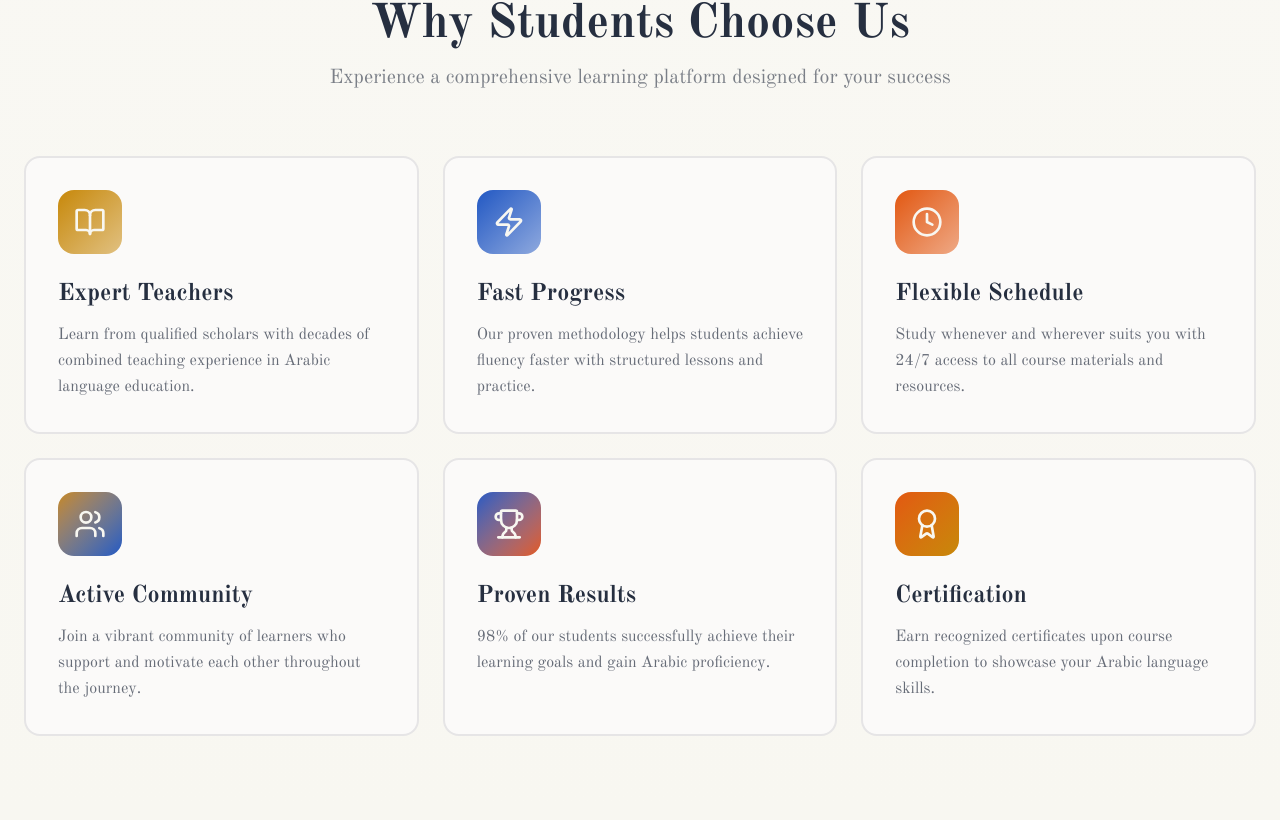
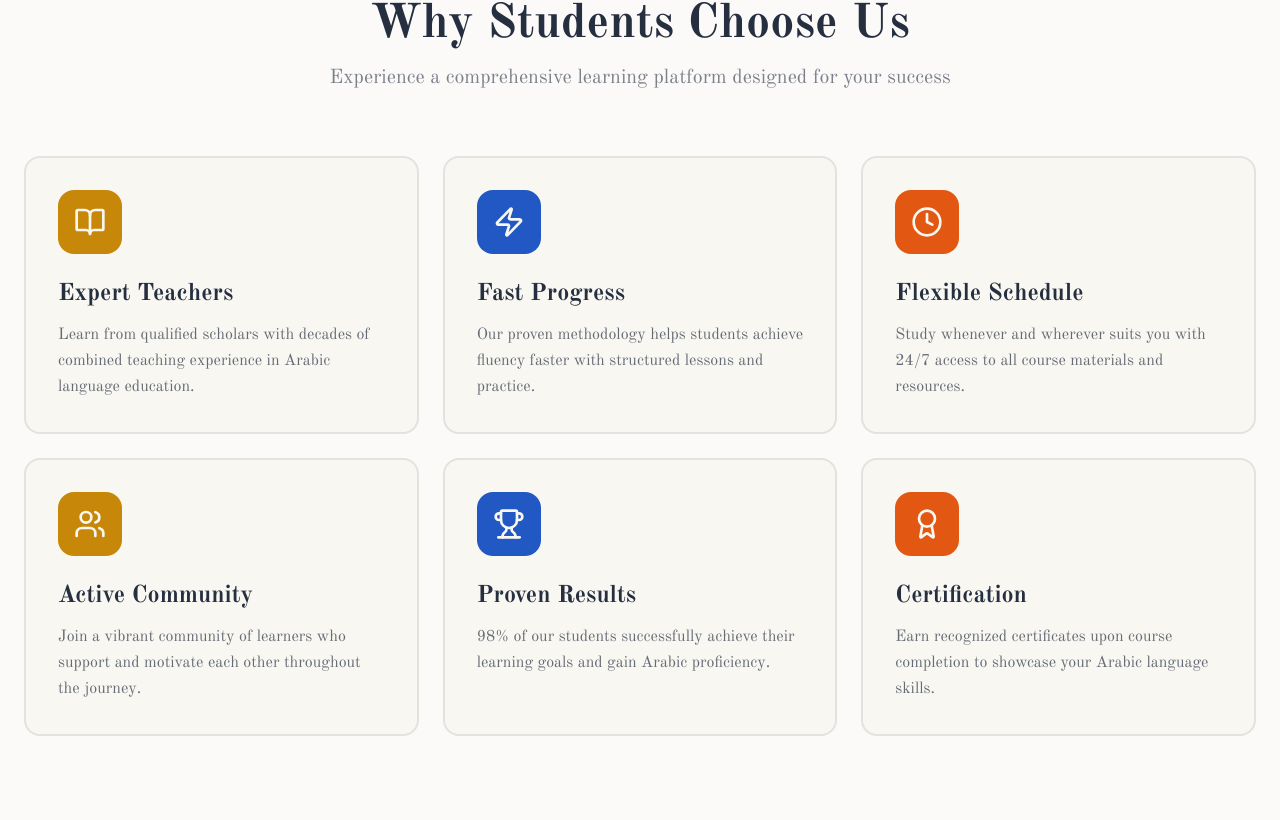
Before and after one commit to AymenS02/markaz-umaza, a Next.js app: page / in a window 1280 px wide. Shown: the part 1480-2300 px from the top of the page. Built offline with nearby package versions, Linux system fonts and the light colour scheme; no server answers; the database is empty.

Commit message:
updated stylinfg

```diff
--- a/app/globals.css
+++ b/app/globals.css
@@ -27,9 +27,9 @@
   --color-accent: hsl(20, 90%, 62%);            /* Vivid orange-red accent */
 
   /* Backgrounds & Surfaces - Dark theme */
-  --color-background: hsl(220, 22%, 10%);       /* Deep blue-black (complementary tint) */
+  --color-background: hsl(220, 22%, 0%);       /* Deep blue-black (complementary tint) */
   --color-foreground: hsl(40, 20%, 92%);        /* Warm light text (primary tint) */
-  --color-card: hsl(220, 18%, 14%);             /* Slightly lighter blue-tinted card */
+  --color-card: hsl(220, 18%, 6%);             /* Slightly lighter blue-tinted card */
 
   /* Status Colors - Enhanced for dark mode */
   --color-success: hsl(140, 60%, 55%);          /* Bright forest green */
--- a/app/page.js
+++ b/app/page.js
@@ -90,7 +90,7 @@ export default function Home() {
                   transition: 'transform 10s ease-out'
                 }}
               />
-              {/* Dark Overlay with Gradient */}
+              {/* Dark Overlay with Gradient - Restored */}
               <div className="absolute inset-0 bg-gradient-to-r from-background via-background/95 to-background/30"></div>
               <div className="absolute inset-0 bg-gradient-to-t from-background/80 via-transparent to-transparent"></div>
             </div>
@@ -102,7 +102,7 @@ export default function Home() {
                 <div className={`inline-flex items-center gap-2 px-4 py-2 bg-primary/20 backdrop-blur-md border border-primary/30 rounded-full mb-8 transition-all duration-700 delay-300 ${
                   index === currentSlide ? 'opacity-100 translate-y-0' : 'opacity-0 translate-y-4'
                 }`}>
-                  <div className="w-2 h-2 bg-primary rounded-full animate-pulse"></div>
+                  <div className="w-2 h-2 bg-primary rounded-full"></div>
                   <span className="text-primary font-bold text-sm tracking-wider uppercase">Premium Education</span>
                 </div>
 
@@ -114,7 +114,7 @@ export default function Home() {
                 </h1>
 
                 {/* Accent Line */}
-                <div className={`w-32 h-2 bg-gradient-to-r from-primary via-secondary to-accent mb-6 transition-all duration-700 delay-700 ${
+                <div className={`w-32 h-2 bg-primary mb-6 transition-all duration-700 delay-700 ${
                   index === currentSlide ? 'opacity-100 w-32' : 'opacity-0 w-0'
                 }`}></div>
 
@@ -138,7 +138,7 @@ export default function Home() {
                 }`}>
                   <a
                     href={slide.ctaLink}
-                    className="group px-10 py-5 bg-primary text-background rounded-xl font-bold text-lg shadow-2xl shadow-primary/30 hover:shadow-primary/50 hover:scale-105 transition-all flex items-center gap-3"
+                    className="group px-10 py-5 bg-primary text-background rounded-xl font-bold text-lg shadow-xl hover:scale-105 transition-all flex items-center gap-3"
                   >
                     <Play size={22} className="group-hover:translate-x-1 transition-transform" />
                     {slide.cta}
@@ -223,7 +223,7 @@ export default function Home() {
         {/* Scroll Indicator */}
         <div className="absolute bottom-10 left-1/2 -translate-x-1/2 z-30 flex flex-col items-center gap-2 animate-bounce">
           <span className="text-xs text-foreground/60 font-semibold tracking-wider uppercase">Scroll</span>
-          <div className="w-0.5 h-8 bg-gradient-to-b from-primary to-transparent"></div>
+          <div className="w-0.5 h-8 bg-primary"></div>
         </div>
       </section>
 
@@ -254,22 +254,22 @@ export default function Home() {
                   <a
                     key={course._id}
                     href={`/courses/${course._id}/enroll`}
-                    className="group relative bg-card border-2 border-foreground/10 rounded-2xl overflow-hidden hover:border-primary/50 hover:shadow-2xl hover:shadow-primary/10 transition-all duration-500 hover:-translate-y-2"
+                    className="group relative bg-card border-2 border-foreground/10 rounded-2xl overflow-hidden hover:border-primary/50 hover:shadow-xl transition-all duration-500 hover:-translate-y-2"
                   >
                     {/* Course Image/Thumbnail */}
-                    <div className="relative aspect-[4/3] bg-gradient-to-br from-primary/30 via-secondary/20 to-accent/30 overflow-hidden">
+                    <div className="relative aspect-[4/3] bg-primary/20 overflow-hidden">
                       {/* Overlay */}
-                      <div className="absolute inset-0 bg-gradient-to-t from-background via-background/20 to-transparent"></div>
+                      <div className="absolute inset-0 bg-background/80"></div>
 
                       {/* Badge */}
-                      <div className="absolute top-4 left-4">
+                      <div className="absolute top-4 left-4 z-10">
                         <span className="px-3 py-1.5 bg-primary text-background text-xs font-black uppercase tracking-wide rounded-lg shadow-lg">
                           {course.difficultyLevel || 'Beginner'}
                         </span>
                       </div>
 
                       {/* Rating Badge */}
-                      <div className="absolute top-4 right-4 flex items-center gap-1 px-3 py-1.5 bg-background/90 backdrop-blur-sm rounded-lg">
+                      <div className="absolute top-4 right-4 z-10 flex items-center gap-1 px-3 py-1.5 bg-background/90 backdrop-blur-sm rounded-lg">
                         <Star size={14} fill="currentColor" className="text-accent" />
                         <span className="font-bold text-foreground text-sm">{course.rating || 5.0}</span>
                       </div>
@@ -310,7 +310,7 @@ export default function Home() {
               <div className="text-center mt-12 md:hidden">
                 <a
                   href="/courses"
-                  className="inline-flex items-center gap-2 px-8 py-4 bg-primary text-background rounded-xl font-bold hover:shadow-2xl transition-all"
+                  className="inline-flex items-center gap-2 px-8 py-4 bg-primary text-background rounded-xl font-bold hover:shadow-xl transition-all"
                 >
                   View All Courses
                   <ArrowRight size={20} />
@@ -322,7 +322,7 @@ export default function Home() {
       </section>
 
       {/* Features Grid */}
-      <section className="py-24 px-6 bg-gradient-to-b from-card/30 to-background">
+      <section className="py-24 px-6 bg-card">
         <div className="container mx-auto max-w-7xl">
           <div className="text-center mb-16">
             <div className="inline-block px-4 py-2 bg-secondary/10 rounded-full mb-4">
@@ -336,8 +336,8 @@ export default function Home() {
 
           <div className="grid grid-cols-1 md:grid-cols-2 lg:grid-cols-3 gap-6">
             {/* Feature Cards */}
-            <div className="group bg-card border-2 border-foreground/10 rounded-2xl p-8 hover:border-primary/50 hover:shadow-2xl transition-all">
-              <div className="w-16 h-16 bg-gradient-to-br from-primary to-primary/50 rounded-2xl flex items-center justify-center mb-6 group-hover:scale-110 transition-transform">
+            <div className="group bg-background border-2 border-foreground/10 rounded-2xl p-8 hover:border-primary/50 hover:shadow-xl transition-all">
+              <div className="w-16 h-16 bg-primary rounded-2xl flex items-center justify-center mb-6 group-hover:scale-110 transition-transform">
                 <BookOpen className="text-background" size={32} />
               </div>
               <h3 className="text-2xl font-black text-foreground mb-3">Expert Teachers</h3>
@@ -346,8 +346,8 @@ export default function Home() {
               </p>
             </div>
 
-            <div className="group bg-card border-2 border-foreground/10 rounded-2xl p-8 hover:border-secondary/50 hover:shadow-2xl transition-all">
-              <div className="w-16 h-16 bg-gradient-to-br from-secondary to-secondary/50 rounded-2xl flex items-center justify-center mb-6 group-hover:scale-110 transition-transform">
+            <div className="group bg-background border-2 border-foreground/10 rounded-2xl p-8 hover:border-secondary/50 hover:shadow-xl transition-all">
+              <div className="w-16 h-16 bg-secondary rounded-2xl flex items-center justify-center mb-6 group-hover:scale-110 transition-transform">
                 <Zap className="text-background" size={32} />
               </div>
               <h3 className="text-2xl font-black text-foreground mb-3">Fast Progress</h3>
@@ -356,8 +356,8 @@ export default function Home() {
               </p>
             </div>
 
-            <div className="group bg-card border-2 border-foreground/10 rounded-2xl p-8 hover:border-accent/50 hover:shadow-2xl transition-all">
-              <div className="w-16 h-16 bg-gradient-to-br from-accent to-accent/50 rounded-2xl flex items-center justify-center mb-6 group-hover:scale-110 transition-transform">
+            <div className="group bg-background border-2 border-foreground/10 rounded-2xl p-8 hover:border-accent/50 hover:shadow-xl transition-all">
+              <div className="w-16 h-16 bg-accent rounded-2xl flex items-center justify-center mb-6 group-hover:scale-110 transition-transform">
                 <Clock className="text-background" size={32} />
               </div>
               <h3 className="text-2xl font-black text-foreground mb-3">Flexible Schedule</h3>
@@ -366,8 +366,8 @@ export default function Home() {
               </p>
             </div>
 
-            <div className="group bg-card border-2 border-foreground/10 rounded-2xl p-8 hover:border-primary/50 hover:shadow-2xl transition-all">
-              <div className="w-16 h-16 bg-gradient-to-br from-primary to-secondary rounded-2xl flex items-center justify-center mb-6 group-hover:scale-110 transition-transform">
+            <div className="group bg-background border-2 border-foreground/10 rounded-2xl p-8 hover:border-primary/50 hover:shadow-xl transition-all">
+              <div className="w-16 h-16 bg-primary rounded-2xl flex items-center justify-center mb-6 group-hover:scale-110 transition-transform">
                 <Users className="text-background" size={32} />
               </div>
               <h3 className="text-2xl font-black text-foreground mb-3">Active Community</h3>
@@ -376,8 +376,8 @@ export default function Home() {
               </p>
             </div>
 
-            <div className="group bg-card border-2 border-foreground/10 rounded-2xl p-8 hover:border-secondary/50 hover:shadow-2xl transition-all">
-              <div className="w-16 h-16 bg-gradient-to-br from-secondary to-accent rounded-2xl flex items-center justify-center mb-6 group-hover:scale-110 transition-transform">
+            <div className="group bg-background border-2 border-foreground/10 rounded-2xl p-8 hover:border-secondary/50 hover:shadow-xl transition-all">
+              <div className="w-16 h-16 bg-secondary rounded-2xl flex items-center justify-center mb-6 group-hover:scale-110 transition-transform">
                 <Trophy className="text-background" size={32} />
               </div>
               <h3 className="text-2xl font-black text-foreground mb-3">Proven Results</h3>
@@ -386,8 +386,8 @@ export default function Home() {
               </p>
             </div>
 
-            <div className="group bg-card border-2 border-foreground/10 rounded-2xl p-8 hover:border-accent/50 hover:shadow-2xl transition-all">
-              <div className="w-16 h-16 bg-gradient-to-br from-accent to-primary rounded-2xl flex items-center justify-center mb-6 group-hover:scale-110 transition-transform">
+            <div className="group bg-background border-2 border-foreground/10 rounded-2xl p-8 hover:border-accent/50 hover:shadow-xl transition-all">
+              <div className="w-16 h-16 bg-accent rounded-2xl flex items-center justify-center mb-6 group-hover:scale-110 transition-transform">
                 <Award className="text-background" size={32} />
               </div>
               <h3 className="text-2xl font-black text-foreground mb-3">Certification</h3>
@@ -414,7 +414,7 @@ export default function Home() {
 
           <div className="grid grid-cols-1 md:grid-cols-3 gap-6">
             {/* Testimonial Cards */}
-            <div className="bg-gradient-to-br from-card to-card/50 border-2 border-foreground/10 rounded-2xl p-8 hover:border-primary/30 hover:shadow-xl transition-all">
+            <div className="bg-card border-2 border-foreground/10 rounded-2xl p-8 hover:border-primary/30 hover:shadow-xl transition-all">
               <div className="flex items-center gap-1 text-accent mb-6">
                 {[...Array(5)].map((_, i) => (
                   <Star key={i} size={20} fill="currentColor" />
@@ -424,7 +424,7 @@ export default function Home() {
                 "The structured approach made learning Arabic enjoyable and effective. I've made incredible progress!"
               </p>
               <div className="flex items-center gap-4">
-                <div className="w-14 h-14 bg-gradient-to-br from-primary to-secondary rounded-full flex items-center justify-center font-black text-background text-xl shadow-lg">
+                <div className="w-14 h-14 bg-primary rounded-full flex items-center justify-center font-black text-background text-xl shadow-lg">
                   AH
                 </div>
                 <div>
@@ -434,7 +434,7 @@ export default function Home() {
               </div>
             </div>
 
-            <div className="bg-gradient-to-br from-card to-card/50 border-2 border-foreground/10 rounded-2xl p-8 hover:border-secondary/30 hover:shadow-xl transition-all">
+            <div className="bg-card border-2 border-foreground/10 rounded-2xl p-8 hover:border-secondary/30 hover:shadow-xl transition-all">
               <div className="flex items-center gap-1 text-accent mb-6">
                 {[...Array(5)].map((_, i) => (
                   <Star key={i} size={20} fill="currentColor" />
@@ -444,7 +444,7 @@ export default function Home() {
                 "Perfect for my busy schedule. The instructors are patient, knowledgeable, and truly dedicated."
               </p>
               <div className="flex items-center gap-4">
-                <div className="w-14 h-14 bg-gradient-to-br from-secondary to-accent rounded-full flex items-center justify-center font-black text-background text-xl shadow-lg">
+                <div className="w-14 h-14 bg-secondary rounded-full flex items-center justify-center font-black text-background text-xl shadow-lg">
                   FZ
                 </div>
                 <div>
@@ -454,7 +454,7 @@ export default function Home() {
               </div>
             </div>
 
-            <div className="bg-gradient-to-br from-card to-card/50 border-2 border-foreground/10 rounded-2xl p-8 hover:border-accent/30 hover:shadow-xl transition-all">
+            <div className="bg-card border-2 border-foreground/10 rounded-2xl p-8 hover:border-accent/30 hover:shadow-xl transition-all">
               <div className="flex items-center gap-1 text-accent mb-6">
                 {[...Array(5)].map((_, i) => (
                   <Star key={i} size={20} fill="currentColor" />
@@ -464,7 +464,7 @@ export default function Home() {
                 &quot;Deepened my understanding tremendously. Complex concepts explained with remarkable clarity.&quot;
               </p>
               <div className="flex items-center gap-4">
-                <div className="w-14 h-14 bg-gradient-to-br from-accent to-primary rounded-full flex items-center justify-center font-black text-background text-xl shadow-lg">
+                <div className="w-14 h-14 bg-accent rounded-full flex items-center justify-center font-black text-background text-xl shadow-lg">
                   YA
                 </div>
                 <div>
@@ -478,14 +478,8 @@ export default function Home() {
       </section>
 
       {/* CTA Section */}
-      <section className="py-24 px-6 bg-gradient-to-b from-card/30 to-background relative overflow-hidden">
-        {/* Background Decoration */}
-        <div className="absolute inset-0 opacity-30">
-          <div className="absolute top-0 left-0 w-96 h-96 bg-primary/20 rounded-full blur-3xl"></div>
-          <div className="absolute bottom-0 right-0 w-96 h-96 bg-secondary/20 rounded-full blur-3xl"></div>
-        </div>
-
-        <div className="container mx-auto max-w-5xl relative">
+      <section className="py-24 px-6 bg-card">
+        <div className="container mx-auto max-w-5xl">
           <div className="text-center">
             <div className="inline-block px-4 py-2 bg-primary/10 rounded-full mb-6">
               <span className="text-primary font-bold text-sm tracking-wider uppercase">Join Today</span>
@@ -502,14 +496,14 @@ export default function Home() {
             <div className="flex flex-wrap justify-center gap-4 mb-16">
               <a
                 href="/register"
-                className="group px-12 py-6 bg-primary text-background rounded-xl font-black text-lg shadow-2xl shadow-primary/30 hover:shadow-primary/50 hover:scale-105 transition-all flex items-center gap-3"
+                className="group px-12 py-6 bg-primary text-background rounded-xl font-black text-lg shadow-xl hover:scale-105 transition-all flex items-center gap-3"
               >
                 <Play size={24} className="group-hover:translate-x-1 transition-transform" />
                 Start Learning Now
               </a>
               <a
                 href="/courses"
-                className="px-12 py-6 bg-card border-2 border-foreground/20 text-foreground rounded-xl font-black text-lg hover:border-primary hover:text-primary transition-all flex items-center gap-3"
+                className="px-12 py-6 bg-background border-2 border-foreground/20 text-foreground rounded-xl font-black text-lg hover:border-primary hover:text-primary transition-all flex items-center gap-3"
               >
                 Explore Courses
                 <ArrowRight size={24} />
```
